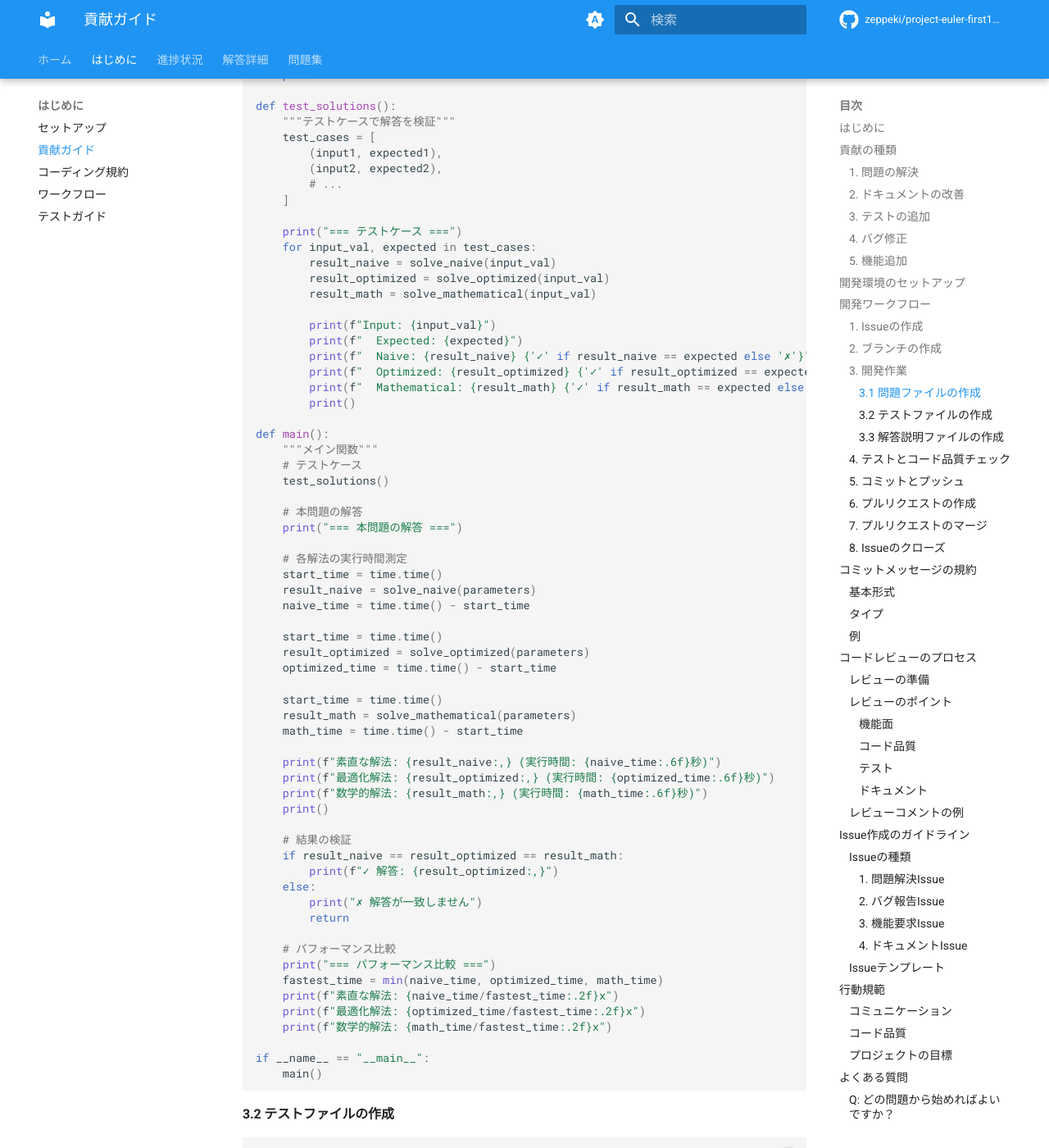
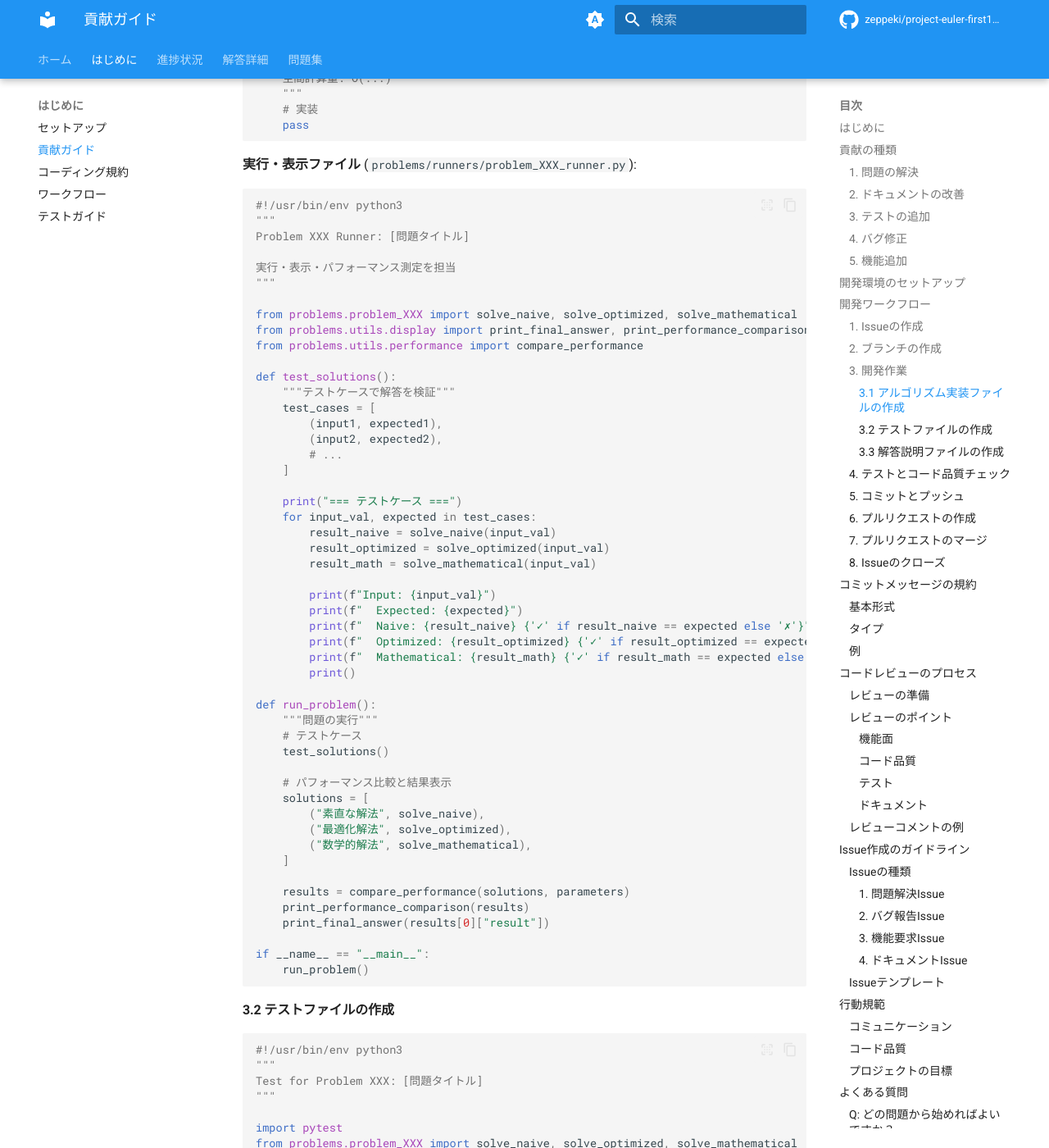
Before and after one commit to zeppeki/project-euler-first100, an MkDocs documentation site: the page built from docs/contributing.md, in a window 1280 px wide and 1400 px high, scrolled down 3395 px. Shown: the whole window at 82% size. Built offline with MkDocs 1.6.1 and Material for MkDocs 9.7.7, drawn with Linux system fonts in a browser that asks for light colours; comment, search, counter and statistics services are not loaded; some of the changed text lies outside the part shown.

Commit message:
Update documentation for refactored code structure
- Update workflow.md to reflect algorithm/runner separation
- Update contributing.md with new file structure
- Update README.md with refactored architecture examples
- Add shared utilities documentation
- Update execution commands to use Makefile or runner files

🤖 Generated with [Claude Code](https://claude.ai/code)

Co-Authored-By: Claude <noreply@anthropic.com>

````diff
--- a/docs/contributing.md
+++ b/docs/contributing.md
@@ -75,8 +75,10 @@ gh issue create --title "Solve Problem XXX: [問題タイトル]" --body "## Pro
 - [ ] 進捗表の更新
 
 ### ファイル
-- `problems/problem_XXX.py`
-- `solutions/solution_XXX.md`
+- `problems/problem_XXX.py` （アルゴリズム実装）
+- `problems/runners/problem_XXX_runner.py` （実行・表示）
+- `tests/problems/test_problem_XXX.py` （テスト）
+- `solutions/solution_XXX.md` （解答説明）
 
 ### 参考
 - [Project Euler Problem XXX](https://projecteuler.net/problem=XXX)" --label "problem,in-progress"
@@ -97,7 +99,9 @@ git checkout [BRANCH_NAME]
 
 ### 3. 開発作業
 
-#### 3.1 問題ファイルの作成
+#### 3.1 アルゴリズム実装ファイルの作成
+
+**アルゴリズム実装ファイル** (`problems/problem_XXX.py`):
 
 ```python
 #!/usr/bin/env python3
@@ -109,7 +113,6 @@ Problem XXX: [問題タイトル]
 Answer: [解答]
 """
 
-import time
 import math  # 必要に応じて
 
 def solve_naive(parameters):
@@ -132,12 +135,27 @@ def solve_optimized(parameters):
 
 def solve_mathematical(parameters):
     """
-    数学的解法
+    数学的解法（明確な数学的洞察がある場合のみ）
     時間計算量: O(...)
     空間計算量: O(...)
     """
     # 実装
     pass
+```
+
+**実行・表示ファイル** (`problems/runners/problem_XXX_runner.py`):
+
+```python
+#!/usr/bin/env python3
+"""
+Problem XXX Runner: [問題タイトル]
+
+実行・表示・パフォーマンス測定を担当
+"""
+
+from problems.problem_XXX import solve_naive, solve_optimized, solve_mathematical
+from problems.utils.display import print_final_answer, print_performance_comparison
+from problems.utils.performance import compare_performance
 
 def test_solutions():
     """テストケースで解答を検証"""
@@ -160,48 +178,24 @@ def test_solutions():
         print(f"  Mathematical: {result_math} {'✓' if result_math == expected else '✗'}")
         print()
 
-def main():
-    """メイン関数"""
+def run_problem():
+    """問題の実行"""
     # テストケース
     test_solutions()
 
-    # 本問題の解答
-    print("=== 本問題の解答 ===")
+    # パフォーマンス比較と結果表示
+    solutions = [
+        ("素直な解法", solve_naive),
+        ("最適化解法", solve_optimized),
+        ("数学的解法", solve_mathematical),
+    ]
 
-    # 各解法の実行時間測定
-    start_time = time.time()
-    result_naive = solve_naive(parameters)
-    naive_time = time.time() - start_time
-
-    start_time = time.time()
-    result_optimized = solve_optimized(parameters)
-    optimized_time = time.time() - start_time
-
-    start_time = time.time()
-    result_math = solve_mathematical(parameters)
-    math_time = time.time() - start_time
-
-    print(f"素直な解法: {result_naive:,} (実行時間: {naive_time:.6f}秒)")
-    print(f"最適化解法: {result_optimized:,} (実行時間: {optimized_time:.6f}秒)")
-    print(f"数学的解法: {result_math:,} (実行時間: {math_time:.6f}秒)")
-    print()
-
-    # 結果の検証
-    if result_naive == result_optimized == result_math:
-        print(f"✓ 解答: {result_optimized:,}")
-    else:
-        print("✗ 解答が一致しません")
-        return
-
-    # パフォーマンス比較
-    print("=== パフォーマンス比較 ===")
-    fastest_time = min(naive_time, optimized_time, math_time)
-    print(f"素直な解法: {naive_time/fastest_time:.2f}x")
-    print(f"最適化解法: {optimized_time/fastest_time:.2f}x")
-    print(f"数学的解法: {math_time/fastest_time:.2f}x")
+    results = compare_performance(solutions, parameters)
+    print_performance_comparison(results)
+    print_final_answer(results[0]["result"])
 
 if __name__ == "__main__":
-    main()
+    run_problem()
 ```
 
 #### 3.2 テストファイルの作成
@@ -309,14 +303,23 @@ class TestProblemXXX:
 ### 4. テストとコード品質チェック
 
 ```bash
+# 問題の実行（推奨）
+make run-problem PROBLEM=XXX
+
 # テストの実行
+make test-problem PROBLEM=XXX
+
+# または、直接実行
+uv run python problems/runners/problem_XXX_runner.py
 uv run pytest tests/problems/test_problem_XXX.py -v
 
 # コード品質チェック
-uv run ruff check problems/problem_XXX.py
-uv run ruff format problems/problem_XXX.py
+make lint-fix
+make typecheck
 
-# 型チェック
+# または、直接実行
+uv run ruff check problems/problem_XXX.py problems/runners/problem_XXX_runner.py
+uv run ruff format problems/problem_XXX.py problems/runners/problem_XXX_runner.py
 uv run mypy problems/problem_XXX.py
 
 # pre-commitフックの実行
````
Also changed, not shown: README.md (+20 -12 lines), docs/workflow.md (+45 -45 lines).
